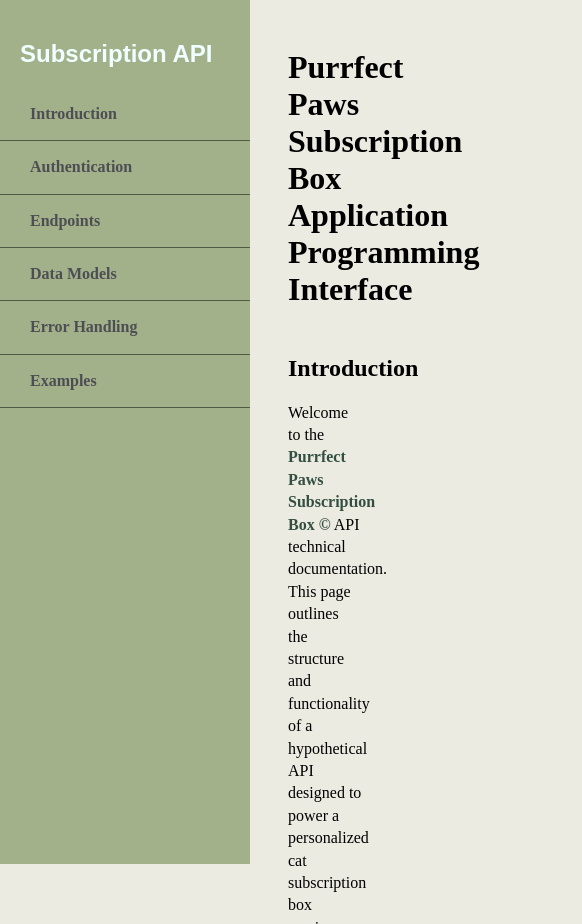
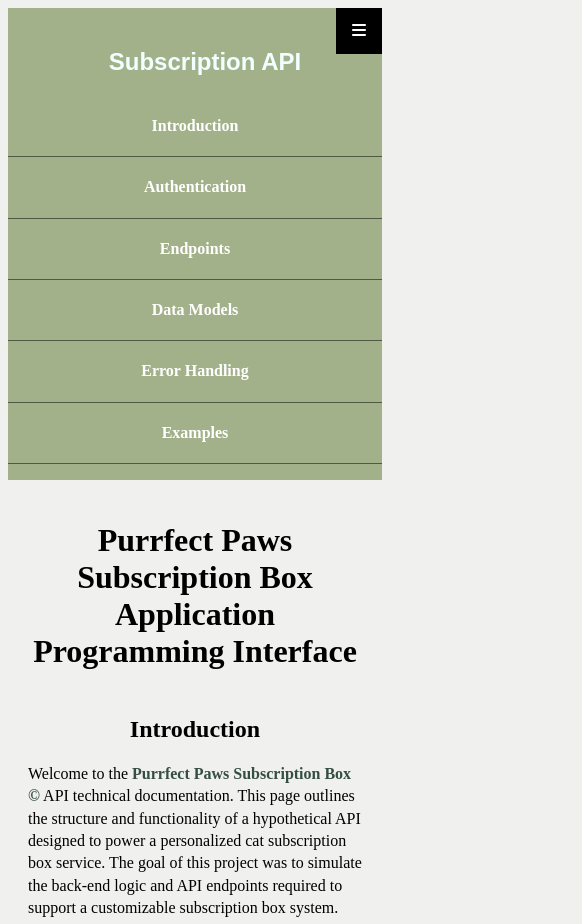
Before and after one commit to Jud1th1/technical-documentation-page, a plain HTML site: page index.html in a window 390 px wide. Shown: the top 924 px of the page, 582 px wide, since content can reach past the window. Drawn offline with Linux system fonts and the light colour scheme.

Commit message:
final css

```diff
--- a/index.html
+++ b/index.html
@@ -5,12 +5,13 @@
     <meta name="viewport" content="width=device-width, initial-scale=1.0">
     <title>Technical Documentation</title>
     <link rel="stylesheet" href="styles.css">
+    <script src="https://kit.fontawesome.com/adc4fa3b86.js" crossorigin="anonymous"></script>
 </head>
 <body>
 
     <nav id="navbar">
         <header><h2>Subscription API</h2></header>
-        <ul>
+        <ul id="myLinks">
             <li><a href="#introduction" class="nav-link">Introduction</a></li>
             <li><a href="#authentication" class="nav-link">Authentication</a></li>
             <li><a href="#endpoints" class="nav-link">Endpoints</a></li>
@@ -18,6 +19,10 @@
             <li><a href="#error_handling" class="nav-link">Error Handling</a></li>
             <li><a href="#examples" class="nav-link">Examples</a></li>
         </ul>
+         <!-- "Hamburger menu" / "Bar icon" to toggle the navigation links -->
+        <a href="javascript:void(0);" class="icon" onclick="myFunction()">
+          <i class="fa-solid fa-bars"></i>
+        </a>
     </nav>
 
     <main id="main-doc">
@@ -629,8 +634,16 @@
         <p>These examples show how to perform essential operations within the <span class="special-text">Purrfect Paws Subscription Box ©</span> API, from managing cat profiles to updating and canceling subscriptions. By using these examples as a guide, developers can quickly integrate the API into their own applications.</p>
 
     </main>
-
-
+    <script>
+      function myFunction() {
+        var x = document.getElementById("myLinks");
+        if (x.style.display === "block") {
+          x.style.display = "none";
+        } else {
+          x.style.display = "block";
+        }
+      }
+      </script>
 
 </body>
 </html>
--- a/styles.css
+++ b/styles.css
@@ -1,5 +1,5 @@
 body{
-    background-color: rgb(235, 235, 225);
+    background-color: rgb(240, 240, 238);
 }
 
 p, li {line-height: 1.4;}
@@ -12,6 +12,11 @@ p, li {line-height: 1.4;}
     top: 0;
     background-color: #a3b18a;
     padding-top: 20px;
+    transition: transform 0.3s ease;
+}
+
+#navbar.active {
+    transform: translateX(-100%); /* Hide navbar off-screen */
 }
 
 #navbar h2{
@@ -73,7 +78,7 @@ code{
     color: white;
     font-size: 14px;
     padding: 15px;
-    margin: 15px 0;
+    margin: 15px;
     border-radius: 10px;
 }
 
@@ -103,3 +108,45 @@ code{
     padding: 2px;
     border-radius: 3px;
 }
+
+.icon {
+    display: none;
+}
+
+@media screen and (max-width: 480px) {
+    #navbar {
+        overflow: hidden;
+        position: relative;
+        width: 100%;
+    }
+
+    h2{
+        text-align: center;
+    }
+
+    #navbar > .nav-link{
+        display: none;
+    }
+
+    #navbar a {
+        color: white;
+        padding: 14px 16px;
+        text-align: center;
+    }
+
+    #navbar > a.icon {
+        background: black;
+        display: block;
+        position: absolute;
+        right: 0;
+        top: 0;
+    }
+
+    #main-doc {
+        margin-left: 0;
+    }
+
+    h1{
+        text-align: center;
+    }
+  }
```
